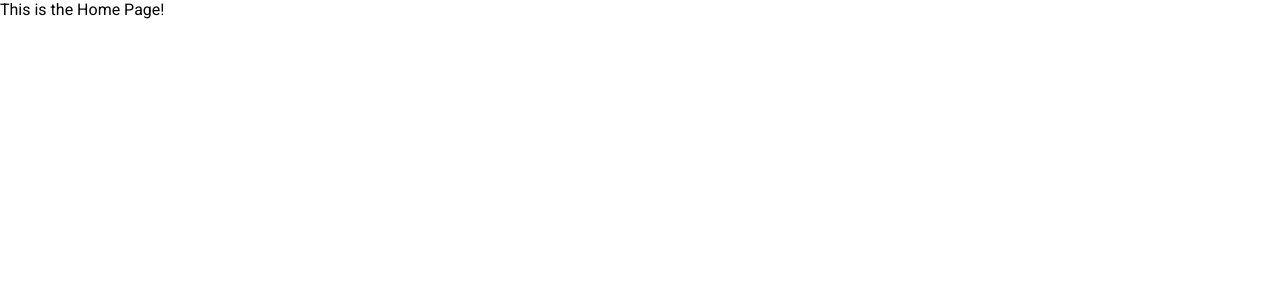
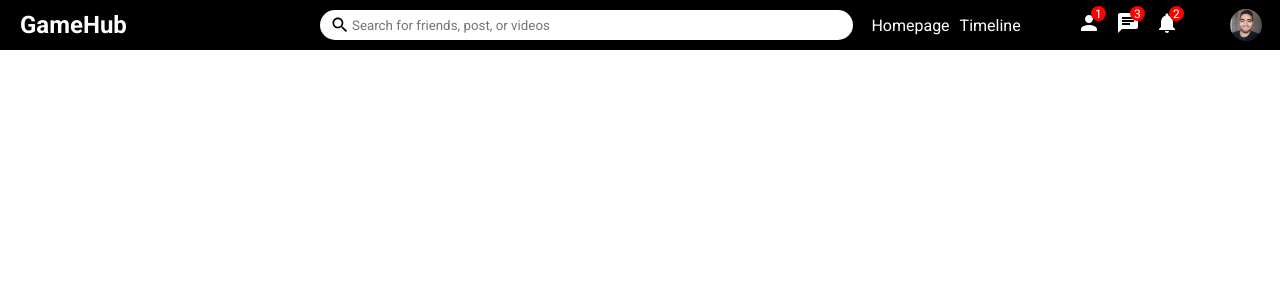
Before and after one commit to Graycouch/CSC-3380-Project, a React (Create React App) app in the folder Project Code/react-website-design/: page / in a window 1280 px wide. Shown: the top 300 px of the page. Built offline with nearby package versions, Linux system fonts and the light colour scheme.

Commit message:
Added and Styled the Topbar

```diff
--- /dev/null
+++ b/Project Code/react-website-design/src/Components/Topbar/Topbar.css
@@ -0,0 +1,95 @@
+.TopbarContainer{
+    height: 50px;
+    width: 100%;
+    background-color: black;
+    display: flex;
+    align-items: center;
+    position: sticky;
+    top: 0;
+}
+
+.TopbarLeft{
+    flex: 3;
+}
+
+.Logo{
+    font-size: 24px;
+    margin-left: 20px;
+    font-weight: bold;
+    color: white;
+    cursor: pointer;
+}
+
+.TopbarCenter{
+    flex: 5;
+}
+
+.SearchBar{
+    width: 100%;
+    height: 30px;
+    background-color: white;
+    border-radius: 30px;
+    display: flex;
+    align-items: center;
+}
+
+.SearchIcon{
+    font-size: 20px !important;
+    margin-left: 10px;
+}
+
+.SearchInput{
+    border: none;
+    width: 70%;
+}
+
+.SearchInput:focus{
+    outline: none;
+}
+
+.TopbarRight{
+    flex: 4;
+    display: flex;
+    align-items: center;
+    justify-content: space-around;
+    color: white;
+}
+
+.TopbarLinks{
+    margin-right: 10px;
+    font-style: 14px;
+    cursor: pointer;
+}
+
+.TopbarIcons{
+    display: flex;
+}
+
+.TopbarIconItems{
+    margin-right: 15px;
+    cursor: pointer;
+    position: relative;
+}
+
+.TopbarIconCounter{
+    width: 15px;
+    height: 15px;
+    background-color: red;
+    border-radius: 50%;
+    color: white;
+    position: absolute;
+    top: -5px;
+    right: -5px;
+    display: flex;
+    align-items: center;
+    justify-content: center;
+    font-size: 12px;
+}
+
+.TopbarProfilePicture{
+    width: 32px;
+    height: 32px;
+    border-radius: 50%;
+    object-fit: cover;
+    cursor: pointer;
+}
--- /dev/null
+++ b/Project Code/react-website-design/src/Components/Topbar/Topbar.jsx
@@ -0,0 +1,39 @@
+import "./Topbar.css"
+import { Search, Person, Chat, Notifications } from "@material-ui/icons"
+
+export default function Topbar() {
+    return (
+        <div className="TopbarContainer">
+            <div className="TopbarLeft">
+                <span className="Logo">GameHub</span>
+            </div>
+            <div className="TopbarCenter">
+                <div className="SearchBar">
+                    <Search className="SearchIcon" />
+                    <input placeholder="Search for friends, post, or videos" className="SearchInput" />
+                </div>
+            </div>
+            <div className="TopbarRight">
+                <div className="TopbarLinks">
+                    <span className="TopbarLinks">Homepage</span>
+                    <span className="TopbarLinks">Timeline</span>
+                </div>
+                <div className="TopbarIcons">
+                    <div className="TopbarIconItems">
+                        <Person />
+                        <span className="TopbarIconCounter">1</span>
+                    </div>
+                    <div className="TopbarIconItems">
+                        <Chat />
+                        <span className="TopbarIconCounter">3</span>
+                    </div>
+                    <div className="TopbarIconItems">
+                        <Notifications />
+                        <span className="TopbarIconCounter">2</span>
+                    </div>
+                </div>
+                <img src="/assets/person/Abdel Rahman Mansour.jpg" alt="" className="TopbarProfilePicture" />
+            </div>
+        </div>
+    );
+}
--- a/Project Code/react-website-design/src/Pages/Homepage/Home.js
+++ b/Project Code/react-website-design/src/Pages/Homepage/Home.js
@@ -1,7 +1,9 @@
+import Topbar from "../../Components/Topbar/Topbar";
+
 export default function Home() {
   return (
     <div>
-        This is the Home Page!
+      <Topbar/>
     </div>
   )
 }
```
Also changed, not shown: Project Code/react-website-design/public/Assets/person/Abdel Rahman Mansour.jpg (added).
